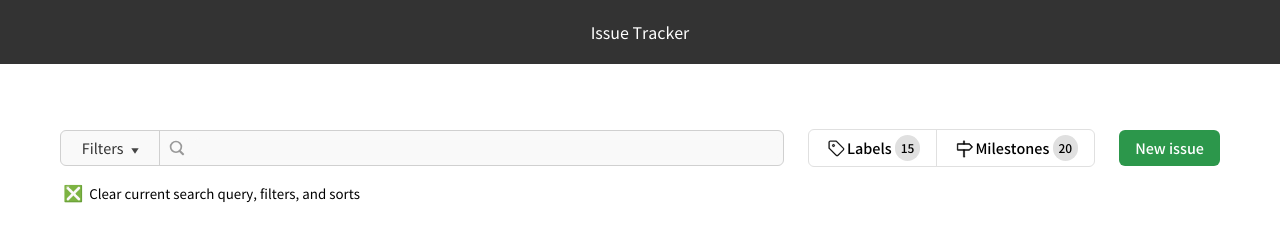
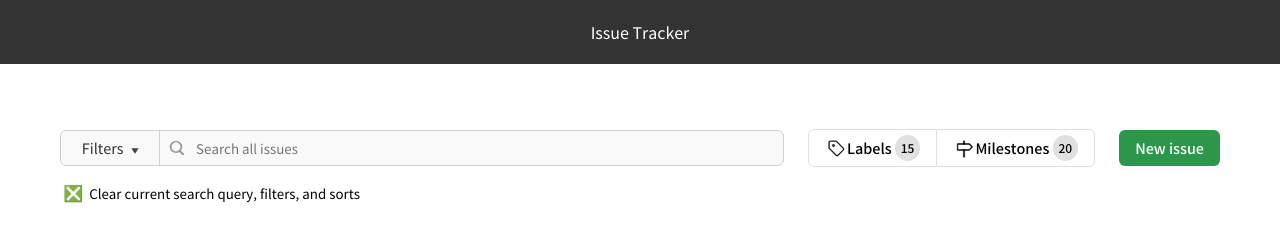
Before and after one commit to boostcamp-2020/IssueTracker-19, a React app in the folder frontend/: page / in a window 1280 px wide. Shown: the top 225 px of the page. Built offline with nearby package versions, Linux system fonts and the light colour scheme; no server answers.

Commit message:
[feat] 검색창 placeholder 설정

```diff
--- a/frontend/src/components/IssueSearchBox/IssueSearchBox.js
+++ b/frontend/src/components/IssueSearchBox/IssueSearchBox.js
@@ -109,7 +109,13 @@ export default function IssueSearchBox() {
           </SelectBox>
           <InputBox focused={focused}>
             <MGlassImg src={mGlass} />
-            <FilterInput type="text" onFocus={handleFocus} onBlur={handleBlur} tabIndex={0} />
+            <FilterInput
+              type="text"
+              onFocus={handleFocus}
+              onBlur={handleBlur}
+              tabIndex={0}
+              placeholder={'Search all issues'}
+            />
           </InputBox>
         </FilterBox>
         <ControlBox>
```
